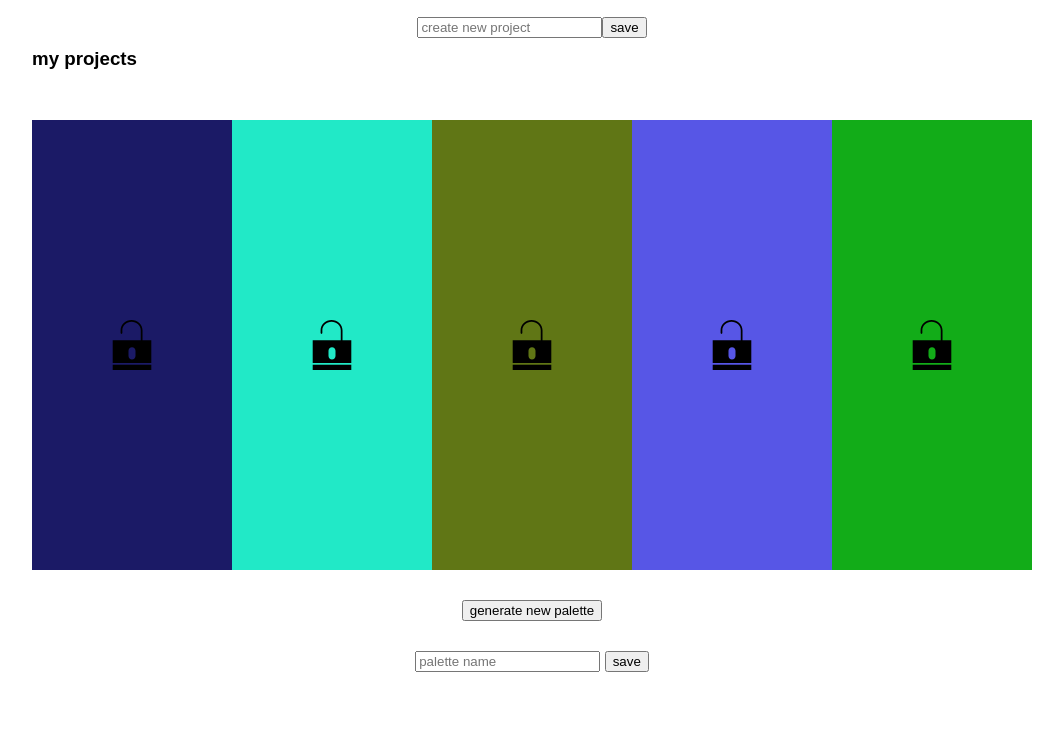
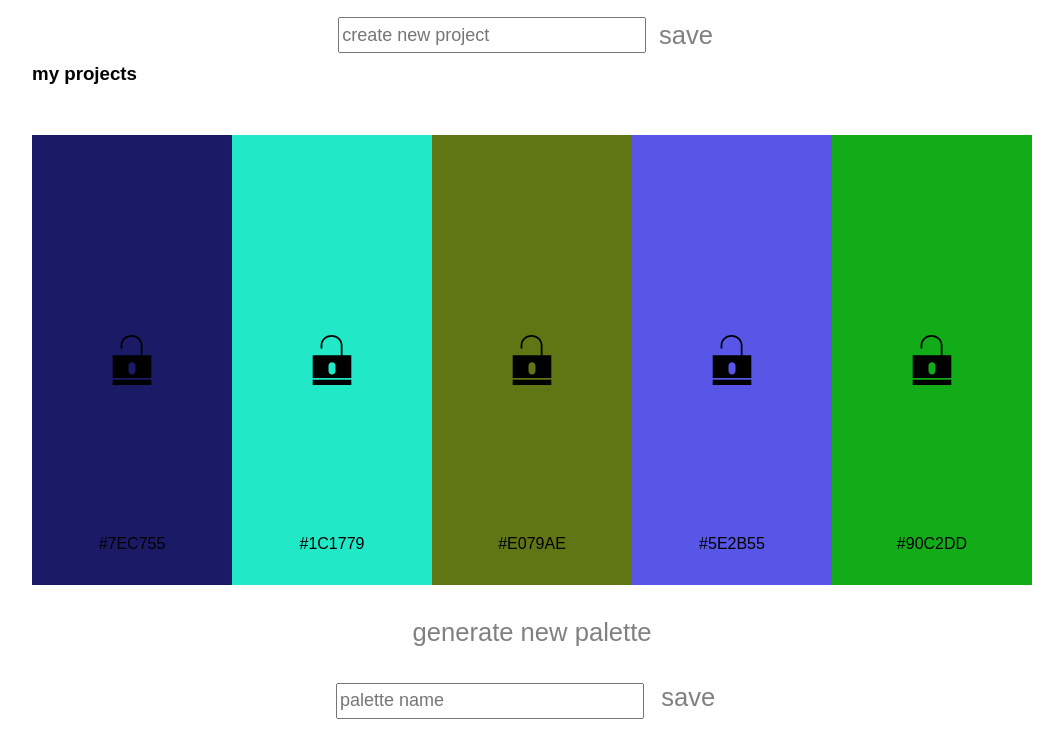
Before and after one commit to lkshamus/Palette-Picker, a website: page public/index.html in a window 1280 px wide. Shown: the part 57-800 px from the top of the page, without its empty margins (108-1171 px from the left). Drawn offline with nearby package versions, Linux system fonts and the light colour scheme; a web font is replaced by a local one.

Commit message:
Change to set up for heroku

```diff
--- a/public/css/styles.css
+++ b/public/css/styles.css
@@ -6,6 +6,11 @@
 .app {
   margin: 0 auto;
   max-width: 1000px;
+}
+
+input {
+  height: 30px;
+  width: 300px;
 }
 
 .title {
@@ -26,7 +31,6 @@
 .color-palette3,
 .color-palette4,
 .color-palette5 {
-  /*background-image: url('images/unlocked.svg');*/
   background-size: 50px;
   background-repeat: no-repeat;
   background-position: center;
@@ -52,18 +56,6 @@
   width: 200px;
   height: 450px;
 }
-
-/*.color-palette1:active,
-.color-palette2:active,
-.color-palette3:active,
-.color-palette4:active,
-.color-palette5:active {
-  background-image: url('images/locked.svg');
-  background-size: 50px;
-  background-repeat: no-repeat;
-  background-position: center;
-}
-*/
 
 .locked {
   background-image: url('images/locked.svg');
@@ -97,6 +89,53 @@
   margin: 0 0 20px 0;
 }
 
+.color-txt1,
+.color-txt2,
+.color-txt3,
+.color-txt4,
+.color-txt5 {
+  position: relative;
+  top: 400px;
+}
+
+button{
+  background:#ffffff;
+  color: grey;
+  border:none;
+  position:relative;
+  height:35px;
+  font-size:1.6em;
+  padding:0 .5em;
+  cursor:pointer;
+  transition:800ms ease all;
+  outline:none;
+}
+button:hover{
+  background:#fff;
+  color: grey;
+}
+button:before,button:after{
+  content:'';
+  position:absolute;
+  top:0;
+  right:0;
+  height:2px;
+  width:0;
+  background: grey;
+  transition:400ms ease all;
+}
+button:after{
+  right:inherit;
+  top:inherit;
+  left:0;
+  bottom:0;
+}
+button:hover:before,button:hover:after{
+  width:100%;
+  transition:800ms ease all;
+}
+
 input {
   outline: none;
+  font-size: 18px;
 }
--- a/public/index.html
+++ b/public/index.html
@@ -21,11 +21,11 @@
   </section>
   <section class='bottom'>
     <div class='color-container'>
-      <div class= 'color-palette color-palette1 lock'></div>
-      <div class='color-palette color-palette2 lock'></div>
-      <div class='color-palette color-palette3 lock'></div>
-      <div class='color-palette color-palette4 lock'></div>
-      <div class='color-palette color-palette5 lock'></div>
+      <div class= 'color-palette color-palette1 lock'><p class='color-txt1'></p></div>
+      <div class='color-palette color-palette2 lock'><p class='color-txt2'></p></div>
+      <div class='color-palette color-palette3 lock'><p class='color-txt3'></p></div>
+      <div class='color-palette color-palette4 lock'><p class='color-txt4'></p></div>
+      <div class='color-palette color-palette5 lock'><p class='color-txt5'></p></div>
     </div>
     <button class='generate-btn'>generate new palette</button>
     <form>
--- a/public/scripts.js
+++ b/public/scripts.js
@@ -12,7 +12,8 @@ function setRandomColor(e) {
   for (let i = 0; i < 6; i++) {
     if(!$(`.color-palette${i}`).hasClass(`new-class${i}`)){
       $(`.color-palette${i}`).css('background-color', getRandomColor());
-      let color = i + ' ' + getRandomColor();
+      let color = getRandomColor();
+      $(`.color-txt${i}`).text(color)
       console.log(color)
     }
   }
```
Also changed, not shown: db/migrations/20181128191404_add-color.js (added, +20 -0 lines), knexfile.js (+9 -17 lines), 1 other file.
